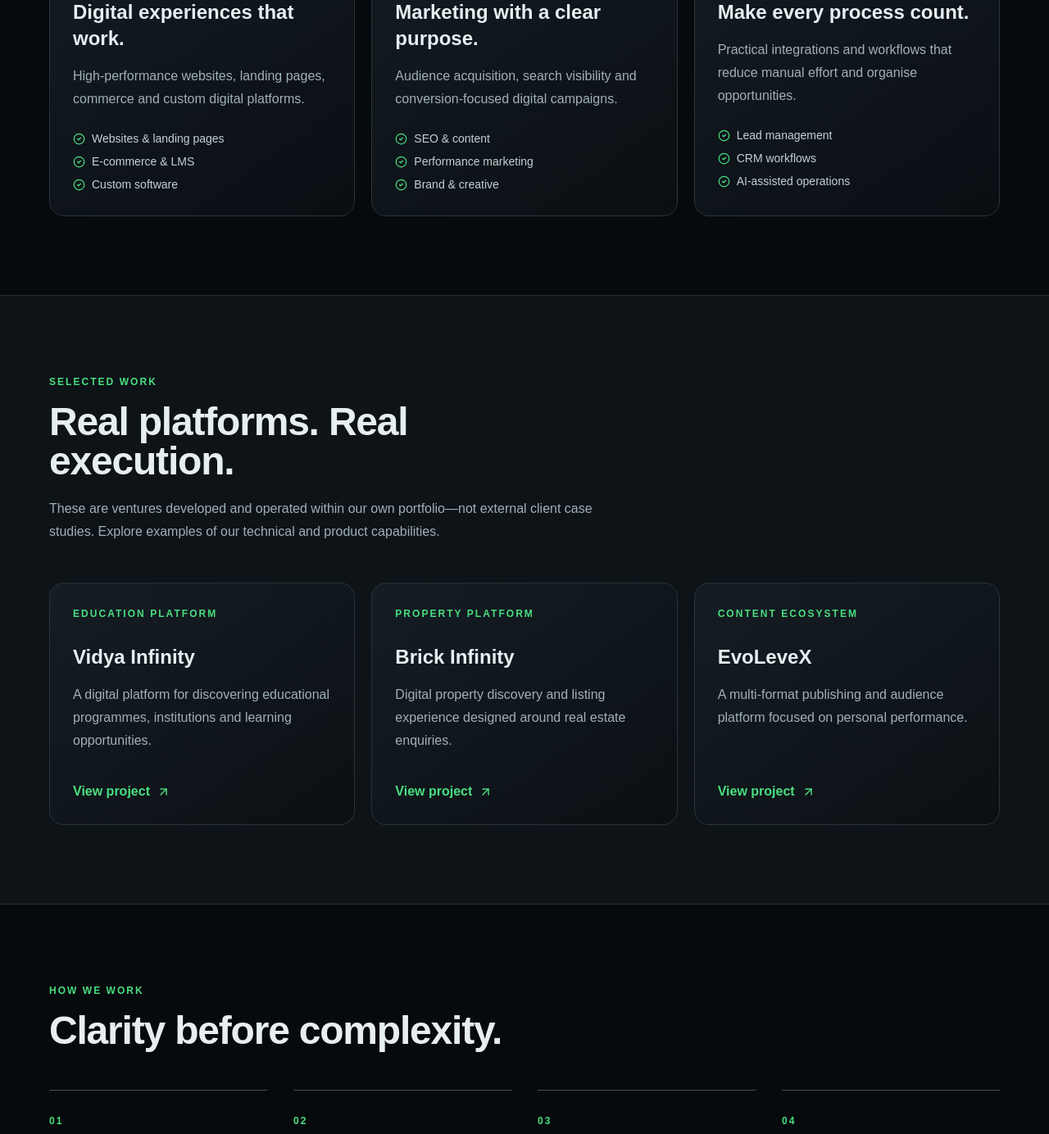
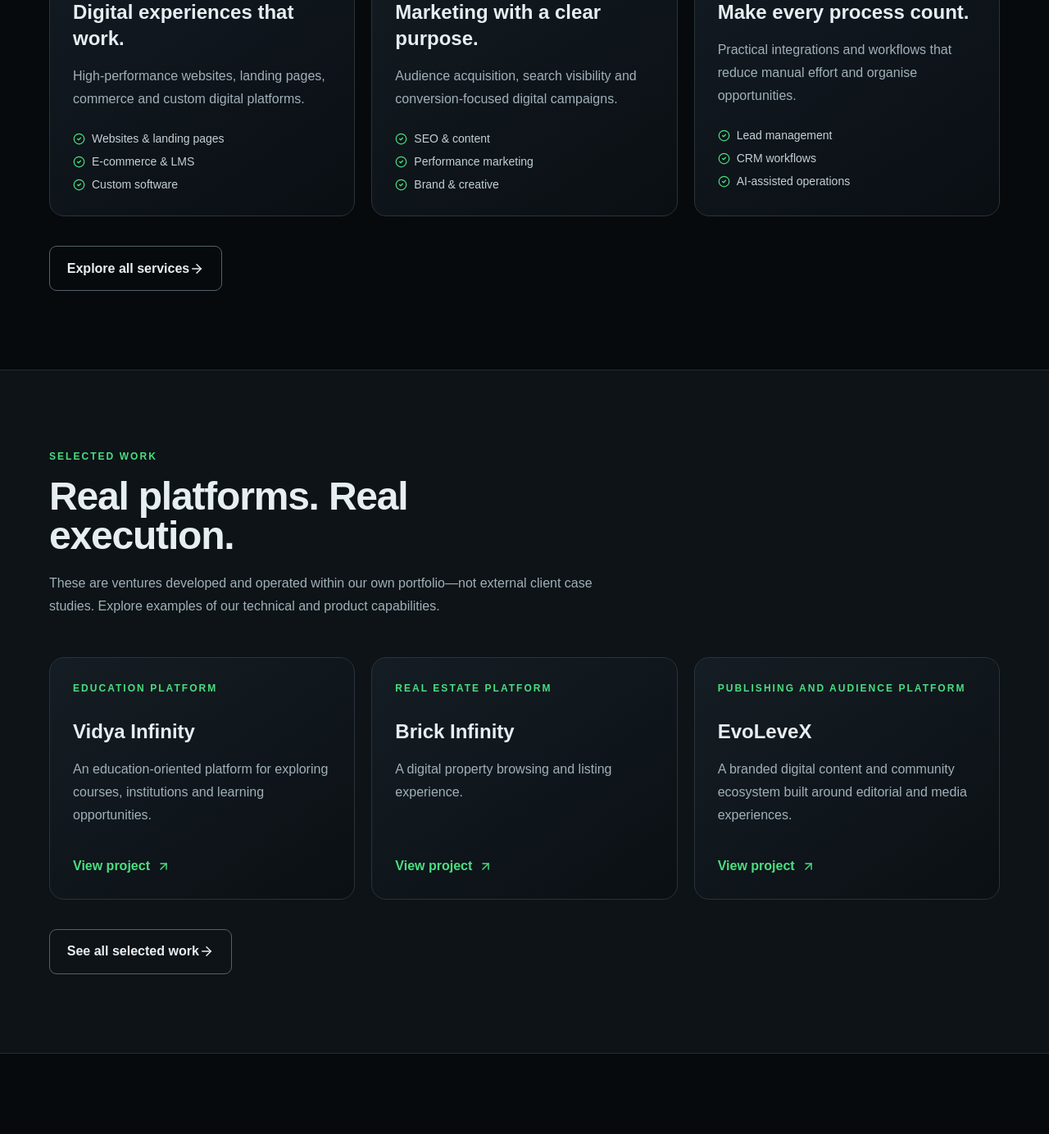
Before and after one commit to manishsirgg/infinitygrowthtech, a Next.js app: page / in a window 1280 px wide. Shown: the part 1396-2780 px from the top of the page at 82% size. Built offline with nearby package versions, Linux system fonts and the light colour scheme.

Commit message:
feat: connect services and portfolio to navigation, homepage and sitemap

```diff
--- a/src/app/page.tsx
+++ b/src/app/page.tsx
@@ -1,6 +1,7 @@
 import Link from 'next/link';
 import { ArrowRight, ArrowUpRight, CheckCircle2, Code2, Megaphone, Workflow } from 'lucide-react';
-import { featuredWork, services } from '@/lib/site';
+import { services } from '@/lib/site';
+import { portfolioProjects } from '@/lib/content';
 
 const icons = [Code2, Megaphone, Workflow] as const;
 
@@ -13,7 +14,7 @@ export default function HomePage() {
         <p className="muted mt-8 max-w-2xl text-lg leading-8 md:text-xl">We create websites, digital platforms, marketing systems and practical automations for ambitious businesses ready to strengthen their online presence.</p>
         <div className="mt-10 flex flex-wrap gap-4">
           <Link href="/contact" className="button-primary">Discuss your project <ArrowUpRight size={18} aria-hidden="true" /></Link>
-          <Link href="/#work" className="button-outline">Explore our work <ArrowRight size={18} aria-hidden="true" /></Link>
+          <Link href="/work" className="button-outline">Explore our work <ArrowRight size={18} aria-hidden="true" /></Link>
         </div>
         <div className="mt-24 flex flex-col gap-4 border-t border-white/10 pt-7 text-sm text-[#9bacb3] md:flex-row md:items-center md:gap-8">
           <span className="font-bold uppercase tracking-widest text-[#dce6e9]">End-to-end capabilities</span>
@@ -41,6 +42,7 @@ export default function HomePage() {
             </article>;
           })}
         </div>
+        <div className="mt-9"><Link href="/services" className="button-outline">Explore all services <ArrowRight size={18} aria-hidden="true" /></Link></div>
       </div>
     </section>
 
@@ -50,12 +52,13 @@ export default function HomePage() {
         <h2 className="mt-4 max-w-2xl text-4xl font-extrabold tracking-tight md:text-5xl">Real platforms. Real execution.</h2>
         <p className="muted mt-5 max-w-2xl leading-7">These are ventures developed and operated within our own portfolio—not external client case studies. Explore examples of our technical and product capabilities.</p>
         <div className="mt-12 grid gap-5 md:grid-cols-3">
-          {featuredWork.map(work=><article key={work.slug} className="panel flex flex-col p-7">
-            <p className="eyebrow">{work.category}</p><h3 className="mt-7 text-2xl font-bold">{work.name}</h3>
-            <p className="muted mt-4 flex-1 leading-7">{work.description}</p>
-            <a className="mt-9 inline-flex items-center gap-2 font-bold text-[#4ade80] hover:text-[#a2fac0]" href={work.href} target="_blank" rel="noopener noreferrer">View project <ArrowUpRight size={17} aria-hidden="true" /><span className="sr-only">(opens in a new tab)</span></a>
+          {portfolioProjects.map(work=><article key={work.slug} className="panel flex flex-col p-7">
+            <p className="eyebrow">{work.type}</p><h3 className="mt-7 text-2xl font-bold">{work.name}</h3>
+            <p className="muted mt-4 flex-1 leading-7">{work.summary}</p>
+            <Link className="mt-9 inline-flex items-center gap-2 font-bold text-[#4ade80] hover:text-[#a2fac0]" href={`/work/${work.slug}`}>View project <ArrowUpRight size={17} aria-hidden="true" /></Link>
           </article>)}
         </div>
+        <div className="mt-9"><Link href="/work" className="button-outline">See all selected work <ArrowRight size={18} aria-hidden="true" /></Link></div>
       </div>
     </section>
 
```
